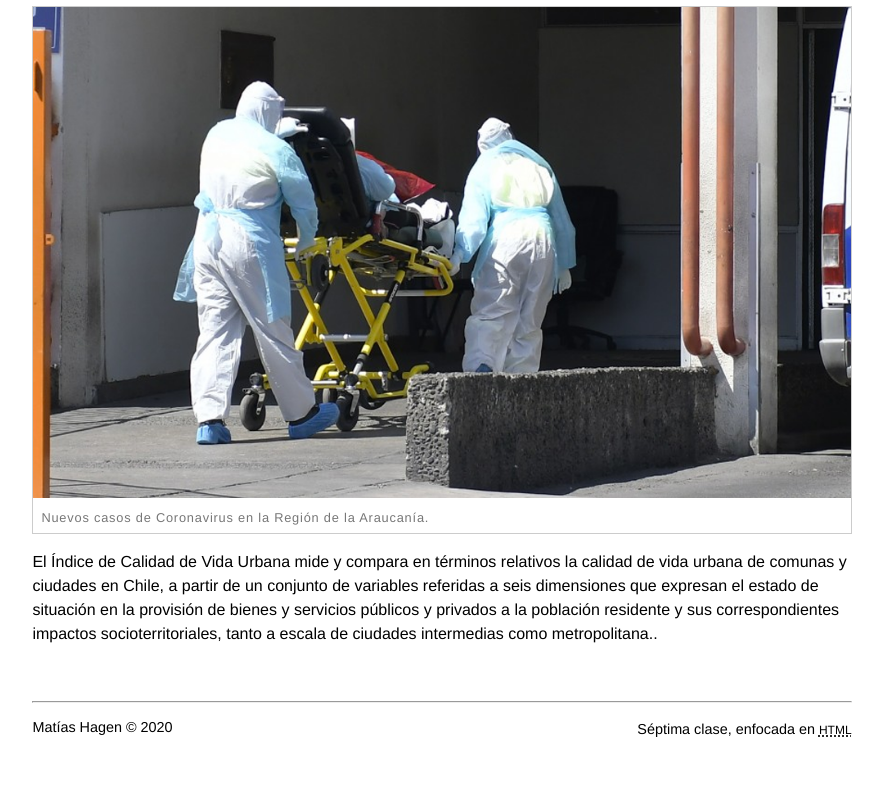
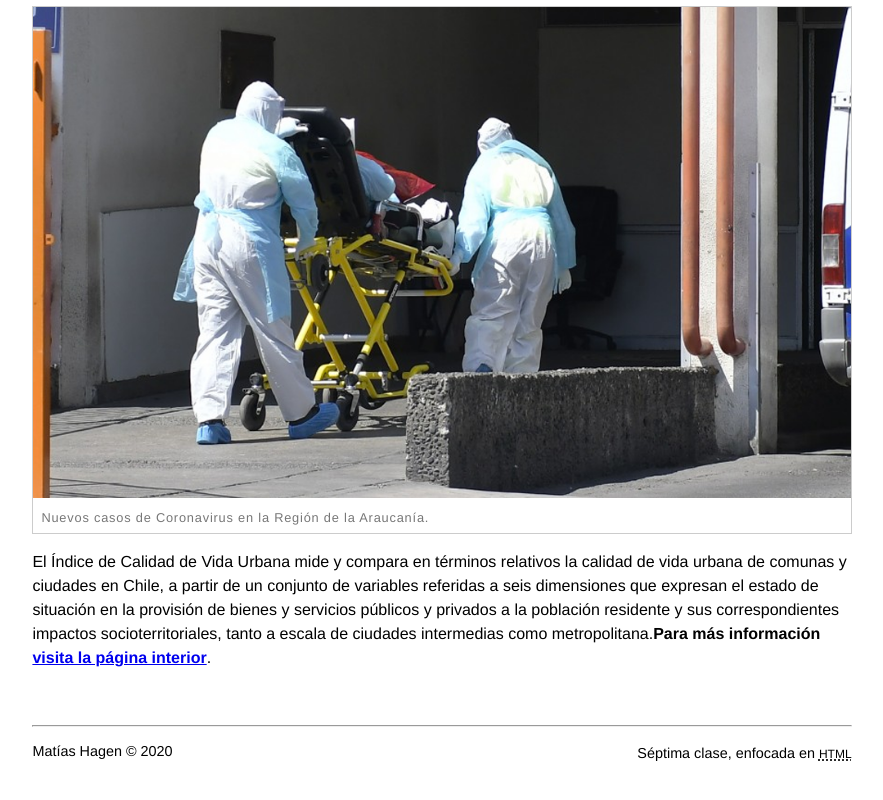
Before and after one commit to matihagene/clase-07, a plain HTML site: page index.html in a window 1280 px wide. Shown: the part 898-1698 px from the top of the page, without its empty margins (198-1081 px from the left). Drawn offline with Linux system fonts and the light colour scheme.

Commit message:
Update index.html

```diff
--- a/index.html
+++ b/index.html
@@ -65,7 +65,7 @@
                 <img src="imagen.png" alt="Imagen de dos paramédicos, vestidos con sus elementos de protección personal, empujando una camilla hacia un centro asistencial.">
                 <figcaption>Nuevos casos de Coronavirus en la Región de la Araucanía.</figcaption>
             </figure>
-            <p>El Índice de Calidad de Vida Urbana mide y compara en términos relativos la calidad de vida urbana de comunas y ciudades en Chile, a partir de un conjunto de variables referidas a seis dimensiones que expresan el estado de situación en la provisión de bienes y servicios públicos y privados a la población residente y sus correspondientes impactos socioterritoriales, tanto a escala de ciudades intermedias como metropolitana.</a></strong>.</p>
+            <p>El Índice de Calidad de Vida Urbana mide y compara en términos relativos la calidad de vida urbana de comunas y ciudades en Chile, a partir de un conjunto de variables referidas a seis dimensiones que expresan el estado de situación en la provisión de bienes y servicios públicos y privados a la población residente y sus correspondientes impactos socioterritoriales, tanto a escala de ciudades intermedias como metropolitana.</a><strong>Para más información <a href="page.html">visita la página interior</a></strong>.</p>
         </section>
         <footer>
             <hr>
```
